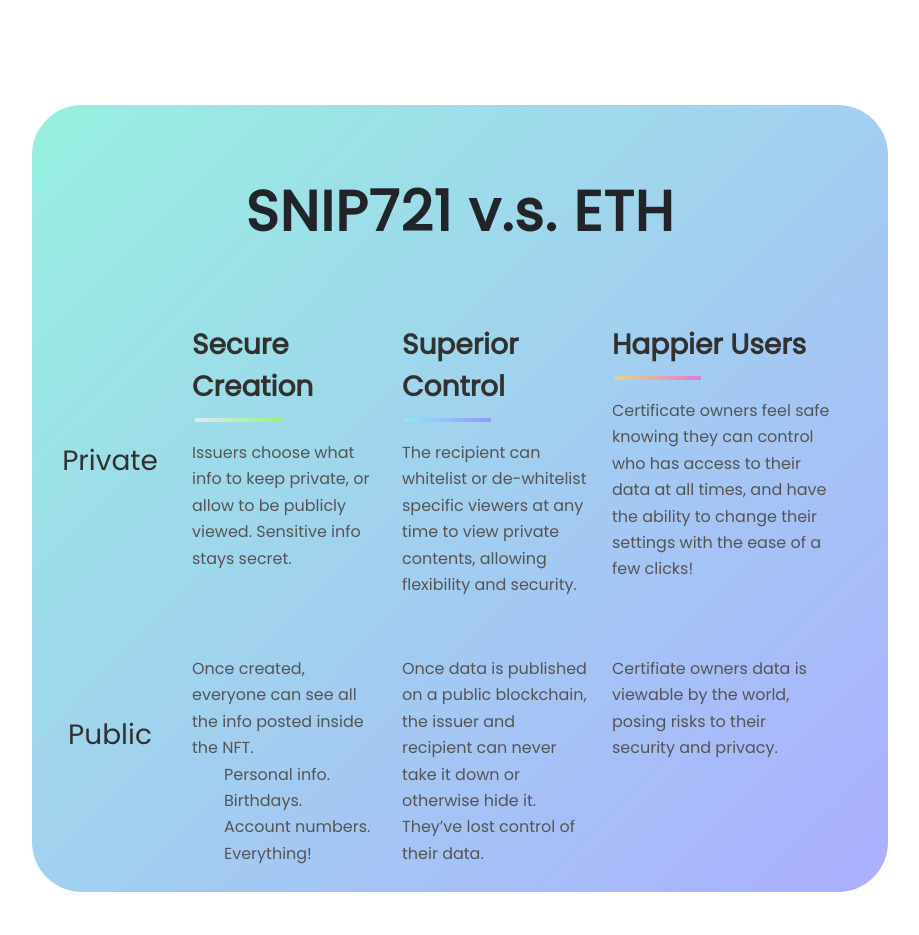
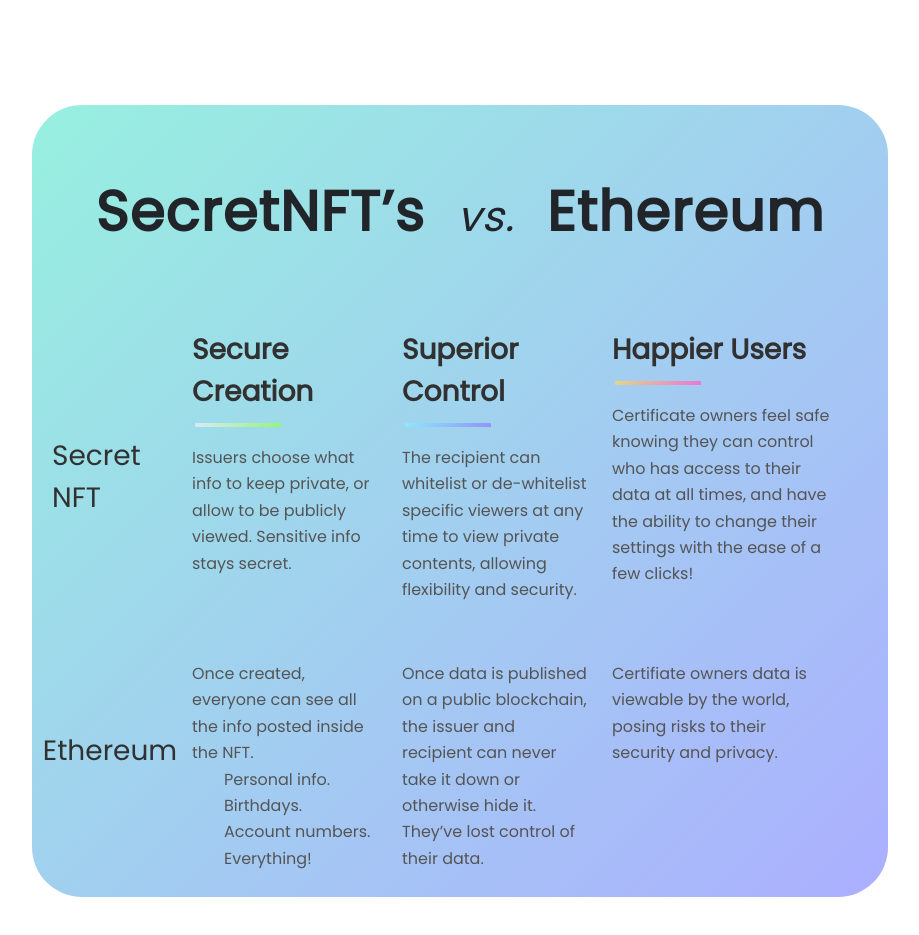
Before and after one commit to CertUP/CertUP-Website, a React (Create React App) app: page / in a window 1280 px wide. Shown: the part 800-1735 px from the top of the page, without its empty margins (180-1099 px from the left). Built offline with nearby package versions, Linux system fonts and the light colour scheme.

Commit message:
tweak comparison labels

```diff
--- a/src/pages/Home/index.tsx
+++ b/src/pages/Home/index.tsx
@@ -46,20 +46,22 @@ export default function Home() {
         <Container fluid>
           <div className={styles.infoBox}>
             <Row>
-              <span className={styles.infoTitle}>SNIP721 v.s. ETH</span>
+              <span className={styles.infoTitle}>
+                SecretNFT’s &nbsp;<span className={styles.infoTitleVs}>vs.</span>&nbsp; Ethereum
+              </span>
             </Row>
 
             <Row>
-              <Col xs={3} md={2} className={styles.labelCol}>
+              <Col xs={4} md={2} className={styles.labelCol}>
                 <Row>
-                  <span className={styles.infoLeftLabel}>Private</span>
+                  <span className={styles.infoLeftLabel}>Secret NFT</span>
                 </Row>
                 <Row>
-                  <span className={styles.infoLeftLabel}>Public</span>
+                  <span className={styles.infoLeftLabel}>Ethereum</span>
                 </Row>
               </Col>
 
-              <Col xs={9} md={3} className={styles.infoCol}>
+              <Col xs={8} md={3} className={styles.infoCol}>
                 <Row>
                   <span className={styles.infoTopLabel}>Secure Creation</span>
                   <hr className={styles.info1} />
@@ -81,16 +83,16 @@ export default function Home() {
                 </Row>
               </Col>
 
-              <Col xs={3} className={`${styles.labelCol} d-flex d-md-none`}>
+              <Col xs={4} className={`${styles.labelCol} d-flex d-md-none`}>
                 <Row>
-                  <span className={styles.infoLeftLabel}>Private</span>
+                  <span className={styles.infoLeftLabel}>Secret NFT</span>
                 </Row>
                 <Row>
-                  <span className={styles.infoLeftLabel}>Public</span>
+                  <span className={styles.infoLeftLabel}>Ethereum</span>
                 </Row>
               </Col>
 
-              <Col xs={9} md={3} className={styles.infoCol}>
+              <Col xs={8} md={3} className={styles.infoCol}>
                 <Row>
                   <span className={styles.infoTopLabel}>Superior Control</span>
                   <hr className={styles.info2} />
@@ -107,15 +109,15 @@ export default function Home() {
                 </Row>
               </Col>
 
-              <Col xs={3} className={`${styles.labelCol} d-flex d-md-none`}>
+              <Col xs={4} className={`${styles.labelCol} d-flex d-md-none`}>
                 <Row>
-                  <span className={styles.infoLeftLabel}>Private</span>
+                  <span className={styles.infoLeftLabel}>Secret NFT</span>
                 </Row>
                 <Row>
-                  <span className={styles.infoLeftLabel}>Public</span>
+                  <span className={styles.infoLeftLabel}>Ethereum</span>
                 </Row>
               </Col>
-              <Col xs={9} md={4} className={styles.infoCol} style={{ paddingRight: '50px' }}>
+              <Col xs={8} md={4} className={styles.infoCol} style={{ paddingRight: '50px' }}>
                 <Row>
                   <span className={styles.infoTopLabel}>Happier Users</span>
                   <hr className={styles.info3} />
--- a/src/pages/Home/styles.module.scss
+++ b/src/pages/Home/styles.module.scss
@@ -93,6 +93,12 @@
   text-align: center;
   padding-top: 45px;
   padding-bottom: 70px;
+}
+
+.infoTitleVs {
+  font-weight: 400;
+  font-size: 42px;
+  font-style: italic;
 }
 
 .infoLeftLabel {
```
